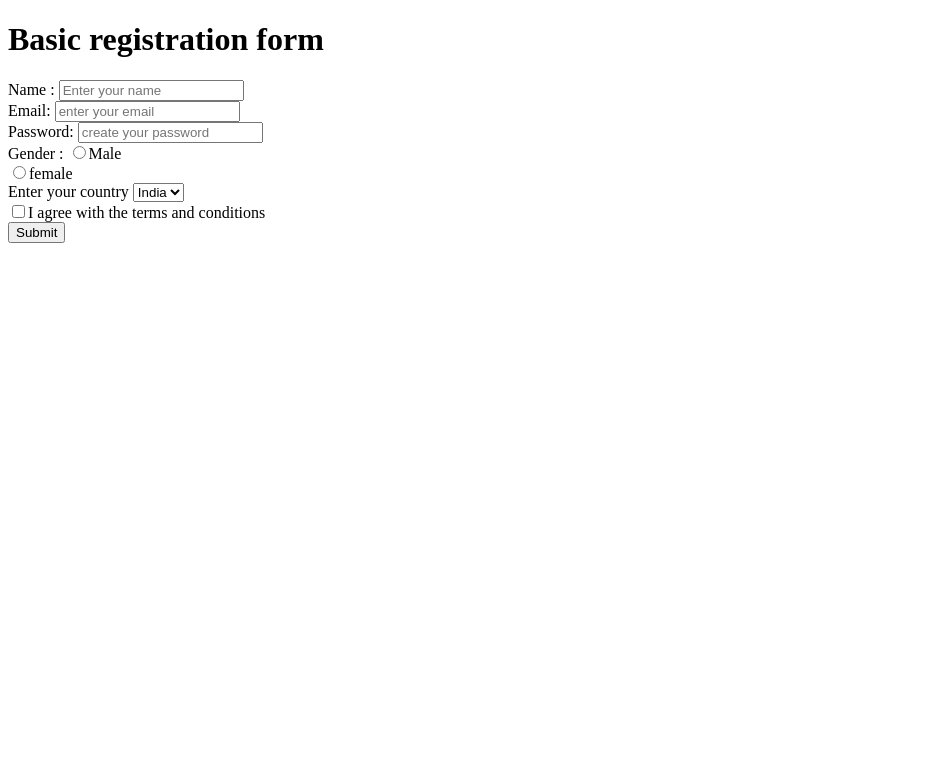
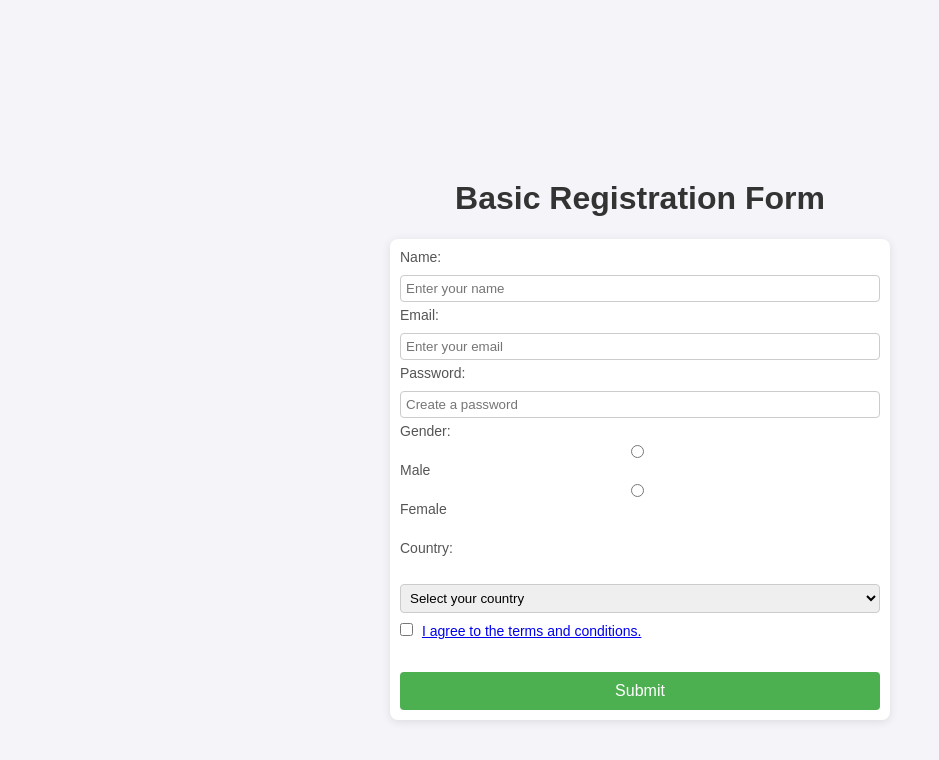
Before and after one commit to Mayureshsherala/Web-Development-Workshop-GDG, a plain HTML site: page Day 1/loginpage/index.html in a window 1280 px wide. Shown: the whole page, without its empty margins (0-939 px from the left). Drawn offline with Linux system fonts and the light colour scheme.

Commit message:
adding day 1 css file

```diff
--- a/Day 1/loginpage/index.html
+++ b/Day 1/loginpage/index.html
@@ -1,36 +1,77 @@
 <!DOCTYPE html>
 <html lang="en">
-<head>
-    <meta charset="UTF-8">
-    <meta name="viewport" content="width=device-width, initial-scale=1.0">
-    <title>Login page</title>
-</head>
-<body>
-    <h1>Basic registration form</h1>
-    <form >
-        <label for="name">Name :</label>
-        <input type="text" id="name" name="name" placeholder="Enter your name" required><br>
+  <head>
+    <meta charset="UTF-8" />
+    <meta name="viewport" content="width=device-width, initial-scale=1.0" />
+    <title>Login Page</title>
+    <link rel="stylesheet" href="style.css" />
+  </head>
+  <body>
+    <center>
+      <h1>Basic Registration Form</h1>
+      <form>
+        <!-- Text Input -->
+        <label for="name">Name:</label>
+        <input
+          type="text"
+          id="name"
+          name="name"
+          placeholder="Enter your name"
+          required
+        /><br />
 
+        <!-- Email Input -->
         <label for="email">Email:</label>
-        <input type="email" id="email" name="email" placeholder="enter your email"><br>
+        <input
+          type="email"
+          id="email"
+          name="email"
+          placeholder="Enter your email"
+          required
+        /><br />
+
+        <!-- Password Input -->
         <label for="password">Password:</label>
-        <input type="
-        password" name="password" id="password" placeholder="create your password" required> <br>
-        <label for="gender">Gender :</label>
-        <input type="radio" name="gender" id="male" >Male <br>
-        <input type="radio" name="gender" id="female" >female <br>
-        <label for="country">Enter your country</label>
-        <select name="country" id="country" required>
-            <option value="India">India</option>
-            <option value="USA">USA</option>
-            <option value="UK">UK</option>
-        </select><br>
-        <label for="checkbox"></label>
-        <input type="checkbox" id="Checkbox" name="checkbox">I agree with the terms and conditions <br>
-        <button>Submit</button>
+        <input
+          type="password"
+          id="password"
+          name="password"
+          placeholder="Create a password"
+          required
+        />
+        <span class="eye-icon" id="togglePassword" onclick="showpassword()"
+          ></span
+        ><br />
+
+        <!-- Radio Buttons -->
+        <label>Gender:</label>
+
+        <input type="radio" id="male" name="gender" value="male" required />
+        <label for="male">Male</label>
+        <input type="radio" id="female" name="gender" value="female" required />
+        <label for="female">Female</label><br />
 
 
-    </form>
+        <!-- Dropdown Menu -->
+        <label for="country">Country:</label><br />
+        <select id="country" name="country" required>
+          <option value="">Select your country</option>
+          <option value="india">India</option>
+          <option value="usa">USA</option>
+          <option value="uk">UK</option></select
+        ><br />
 
-</body>
+        <!-- Checkbox -->
+        <label for="terms">
+          <input type="checkbox" id="terms" name="terms" required />
+          <a href="conditions.txt"
+            >I agree to the terms and conditions.</a
+          > </label
+        ><br />
+
+        <!-- Submit Button -->
+        <button type="submit">Submit</button>
+      </form>
+    </center>
+  </body>
 </html>
--- /dev/null
+++ b/Day 1/loginpage/style.css
@@ -0,0 +1,79 @@
+/* Basic Reset */
+body, form, input, select, button {
+  margin: 0;
+  padding: 0;
+}
+
+/* centering the form on the page */
+body {
+  font-family: Arial, sans-serif;
+  background-color: #f4f4f9;
+  display: flex;
+  justify-content: center;
+  align-items: center;
+  height: 100vh;
+  text-align: center;
+}
+
+form {
+  background-color: #fff;
+  padding: 10px;
+  border-radius: 8px;
+  box-shadow: 0 2px 10px rgba(0, 0, 0, 0.1);
+  width: 500px;
+  box-sizing: border-box;
+}
+
+h1 {
+  color: #333;
+  margin-top: 100px;
+}
+
+/* Style for input fields */
+input[type="text"],
+input[type="email"],
+input[type="password"],
+select {
+  width: 100%;
+  padding: 5px;
+  margin: 5px 0;
+  border-radius: 4px;
+  border: 1px solid #ccc;
+  box-sizing: border-box;
+}
+
+/* Styling for the labels */
+label {
+  font-size: 14px;
+  color: #555;
+  text-align: left;
+  display: block;
+  margin-bottom: 5px;
+}
+
+/* styling for buttons */
+button {
+  width: 100%;
+  padding: 10px;
+  font-size: 16px;
+  background-color: #4CAF50;
+  color: white;
+  border: none;
+  border-radius: 4px;
+  cursor: pointer;
+  margin-top: 10px;
+}
+
+button:hover {
+  background-color: #45a049;
+}
+
+
+/*styling for gender and country section */
+input[type="radio"], input[type="checkbox"] {
+  margin-right: 5px;
+}
+
+select {
+  margin-bottom: 10px;
+}
```
